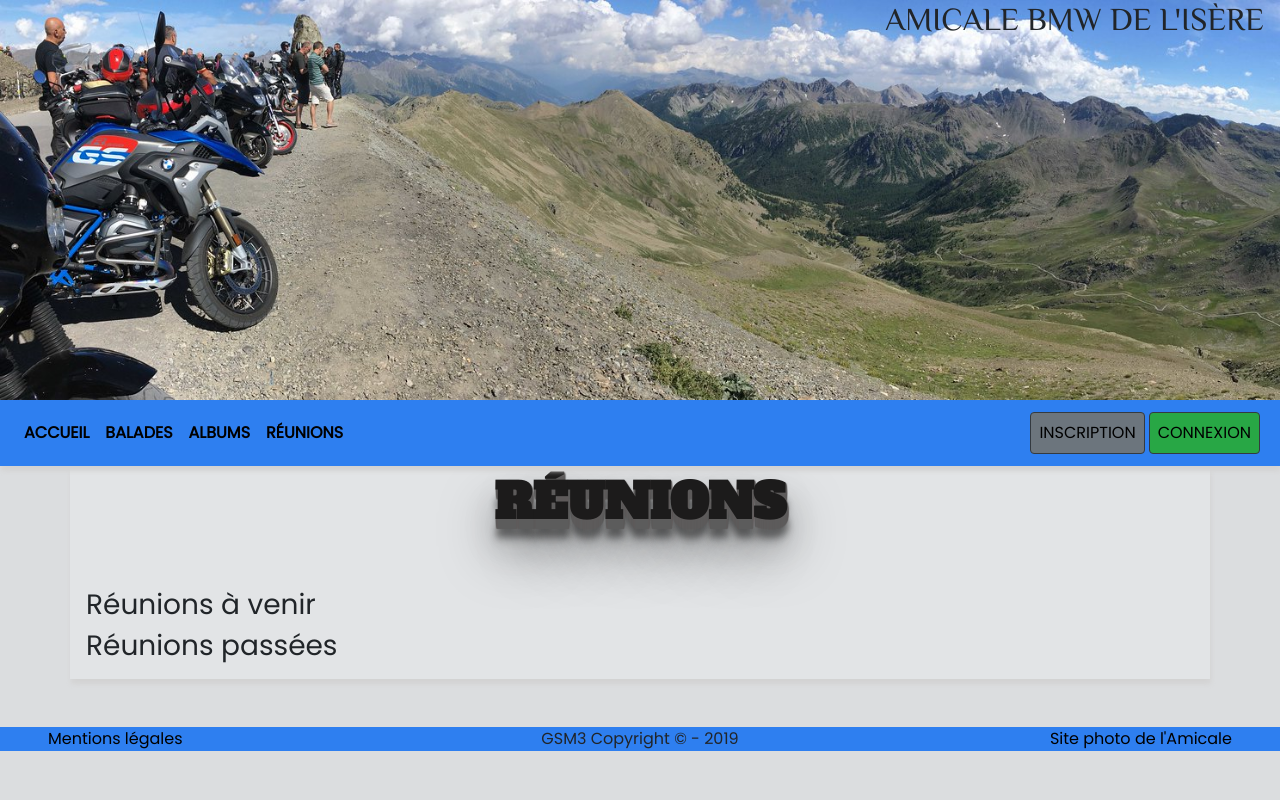
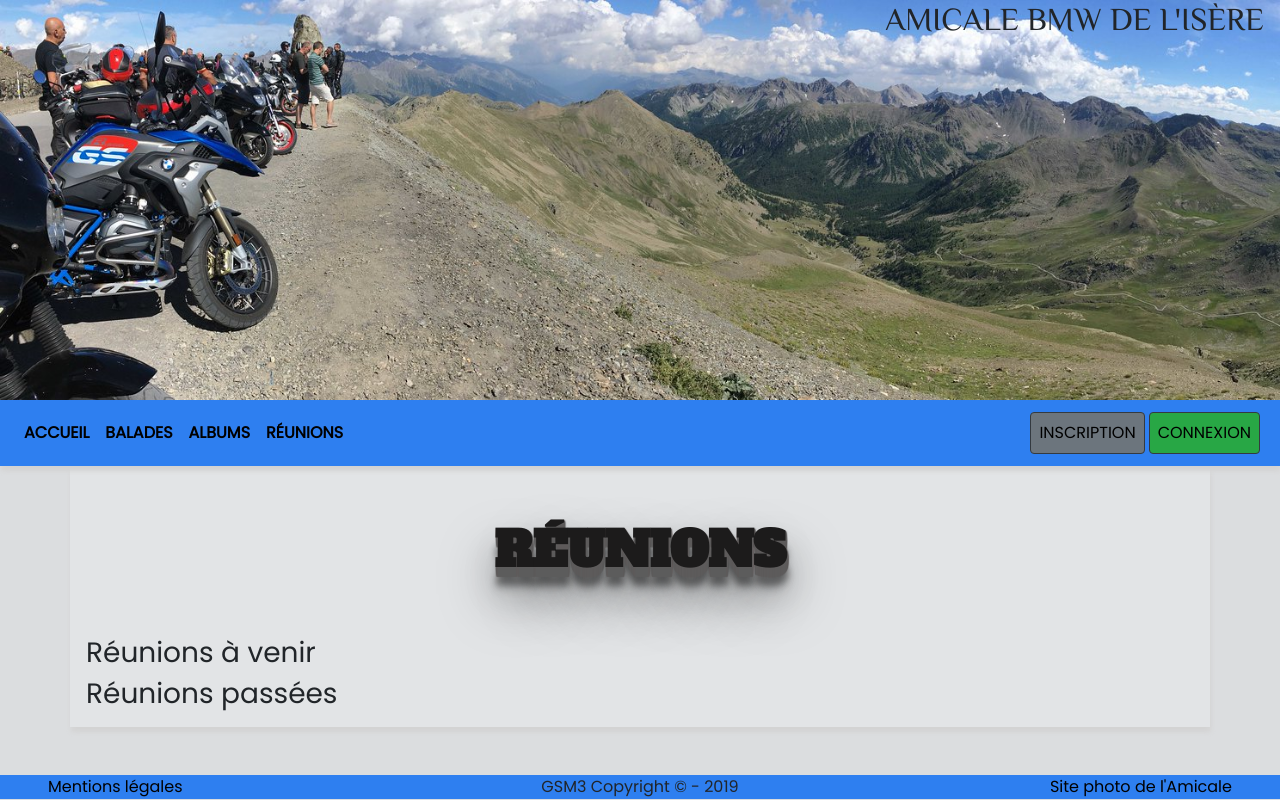
Before and after one commit to MartG31/moto_club, a Symfony app: template templates/reunions/index.html.twig in a window 1280 px wide. Run offline with Twig, Linux system fonts and the light colour scheme; the template is opened without the code that fills it, so the values that code supplies are empty; some libraries are stand-ins or nearby versions.

Commit message:
Update index.html.twig

```diff
--- a/templates/reunions/index.html.twig
+++ b/templates/reunions/index.html.twig
@@ -7,7 +7,7 @@
 {% block content %}
 
 	<section class="py-2 mb-5">
-	<h2 class="pb-5">Réunions </h2>
+	<h2 class="pb-5 pt-5">Réunions </h2>
 	    <!-- <div class="row">
 	        <div class="col-md-7 py-4">
 			<h3 class= "d-flex justify-content-center py-2">Calendrier des réunions</h3>
```
